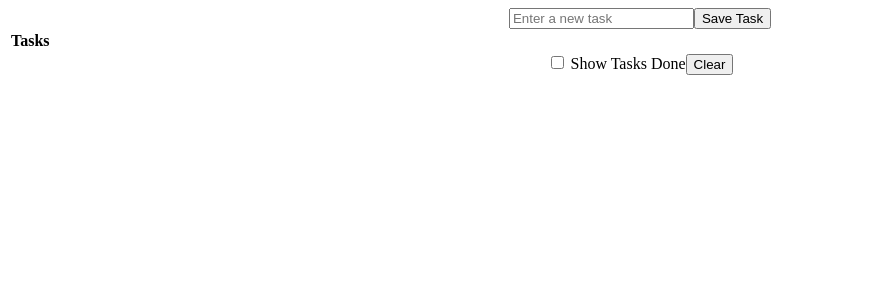
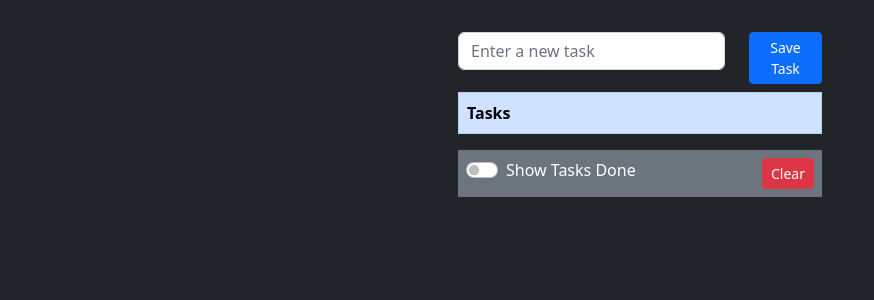
Before and after one commit to MatheusMoraes66/react-taskapp, a React (Create React App) app: page / in a window 1280 px wide. Shown: the top 300 px of the page, without its empty margins (0-874 px from the left). Built offline with nearby package versions, Linux system fonts and the light colour scheme.

Commit message:
STYLES -> instalei o Bootstrap e estilizei os componentes

```diff
--- a/package.json
+++ b/package.json
@@ -6,6 +6,7 @@
     "@testing-library/jest-dom": "^5.16.4",
     "@testing-library/react": "^13.3.0",
     "@testing-library/user-event": "^13.5.0",
+    "bootstrap": "^5.2.0-beta1",
     "react": "^18.2.0",
     "react-dom": "^18.2.0",
     "react-scripts": "5.0.1",
--- a/src/App.js
+++ b/src/App.js
@@ -3,6 +3,7 @@
 import { useState, useEffect } from "react";
 import { TaskTable } from "./components/TaskTable";
 import { VisibilityControl } from "./components/VisibilityControl";
+import { Container } from "./components/Container";
 
 function App() {
   const [tasksItems, setTasksItems] = useState([]);
@@ -28,7 +29,7 @@
 
   const cleanTasks = () => {
     setTasksItems(tasksItems.filter((task) => !task.done));
-    setShowCompleted(!showCompleted)
+    setShowCompleted(!showCompleted);
   };
 
   const toggleTask = (taskName) => {
@@ -39,7 +40,8 @@
   };
 
   return (
-    <div className="App">
+    <main className="bg-dark vh-100 text-white">
+      <Container>
         <TaskCreator createNewTask={createNewTask} />
         <TaskTable tasks={tasksItems} toggleTask={toggleTask} />
         <VisibilityControl
@@ -55,7 +57,8 @@
             showCompleted={showCompleted}
           />
         )}
-    </div>
+      </Container>
+    </main>
   );
 }
 
--- /dev/null
+++ b/src/components/Container.js
@@ -0,0 +1,9 @@
+export const Container = ({children}) => {
+    return (
+        <div className="container p-4">
+            <div className="col-md-4 offset-md-4">
+                {children}
+            </div>
+        </div>
+    )
+}
--- a/src/components/TaskCreator.js
+++ b/src/components/TaskCreator.js
@@ -9,14 +9,19 @@
     setNewTaskName("");
   };
   return (
-    <form onSubmit={handleSubmit}>
+    <form onSubmit={handleSubmit} className="my-2 row">
+      <div className="col-9">
         <input
           type="text"
           placeholder="Enter a new task"
           value={newTaskName}
           onChange={(e) => setNewTaskName(e.target.value)}
+          className="form-control"
         />
-      <button>Save Task</button>
+      </div>
+      <div className="col-3">
+        <button className="btn btn-primary btn-sm">Save Task</button>
+      </div>
     </form>
   );
 };
--- a/src/components/TaskRow.js
+++ b/src/components/TaskRow.js
@@ -1,9 +1,13 @@
-export const TaskRow = ({ task,toggleTask }) => {
+export const TaskRow = ({ task, toggleTask }) => {
   return (
     <tr>
-      <td>
+      <td className="d-flex justify-content-between">
         {task.name}
-        <input type="checkbox" checked={task.done} onChange={() => toggleTask(task.name)} />
+        <input
+          type="checkbox"
+          checked={task.done}
+          onChange={() => toggleTask(task.name)}
+        />
       </td>
     </tr>
   );
--- a/src/components/TaskTable.js
+++ b/src/components/TaskTable.js
@@ -10,9 +10,9 @@
       });
   };
   return (
-    <table>
+    <table className="table table-dark table-striped table-bordered table-secondary">
       <thead>
-        <tr>
+        <tr className="table-primary">
           <th>Tasks</th>
         </tr>
       </thead>
--- a/src/components/VisibilityControl.js
+++ b/src/components/VisibilityControl.js
@@ -1,20 +1,28 @@
-export const VisibilityControl = ({ isCompleted, setShowCompleted, cleanTasks }) => {
+export const VisibilityControl = ({
+  isCompleted,
+  setShowCompleted,
+  cleanTasks,
+}) => {
   const handleDelete = () => {
     if (window.confirm("Are you sure you want to delete it?")) {
       cleanTasks();
-
     }
-    setShowCompleted(!isCompleted)
+    setShowCompleted(!isCompleted);
   };
   return (
-    <div>
+    <div className="d-flex justify-content-between bg-secondary text-white text-center p-2 border-secondary">
+        <div className="form-check form-switch">
       <input
+        className="form-check-input"
+        role="switch"
         type="checkbox"
         checked={isCompleted}
         onChange={(e) => setShowCompleted(e.target.checked)}
       />{" "}
-      <label>Show Tasks Done</label>
-      <button onClick={handleDelete}>Clear</button>
+        <label className="form-check-label">Show Tasks Done</label>
+
+        </div>
+      <button onClick={handleDelete} className="btn btn-danger btn-sm">Clear</button>
     </div>
   );
 };
--- a/src/index.js
+++ b/src/index.js
@@ -1,5 +1,6 @@
 import React from "react";
 import ReactDOM from "react-dom/client";
+import 'bootstrap/dist/css/bootstrap.min.css'
 
 import App from "./App";
 
```
Also changed, not shown: 1 other file (tests, documents, lock files or other folders). Lines whose indentation alone changed are shown as unchanged.
